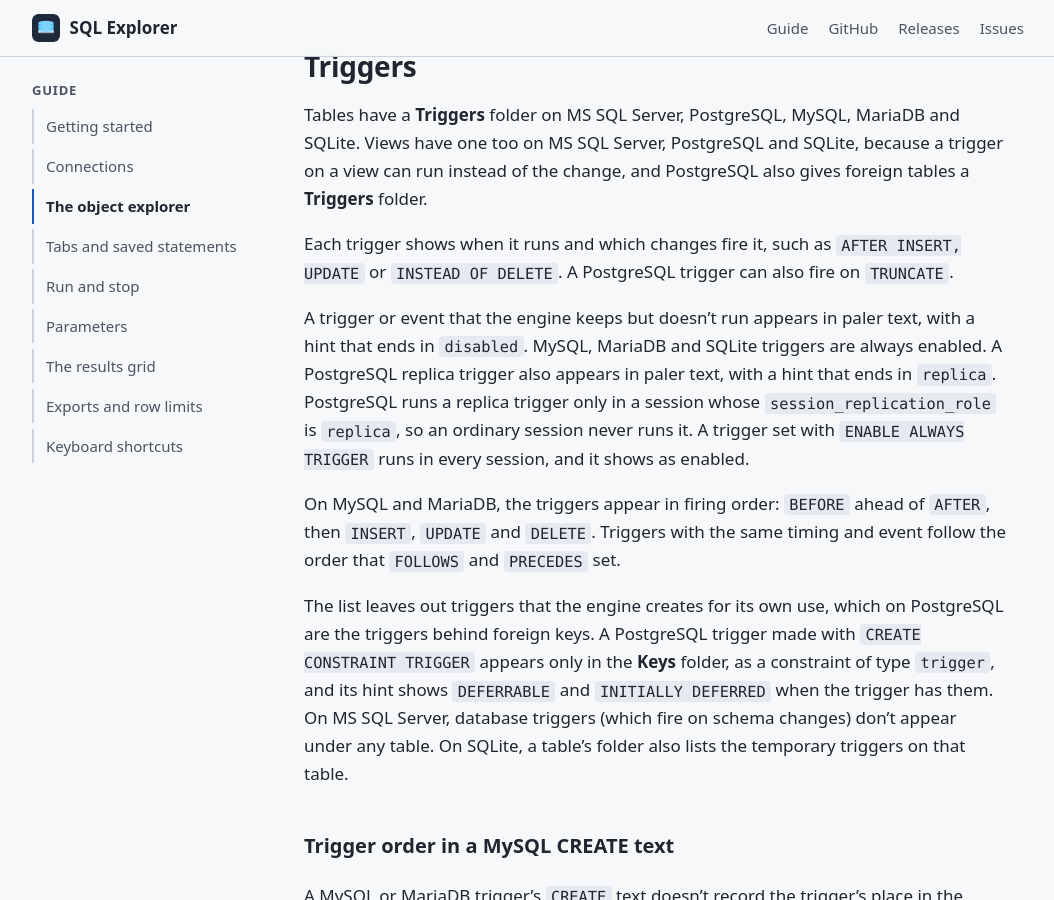
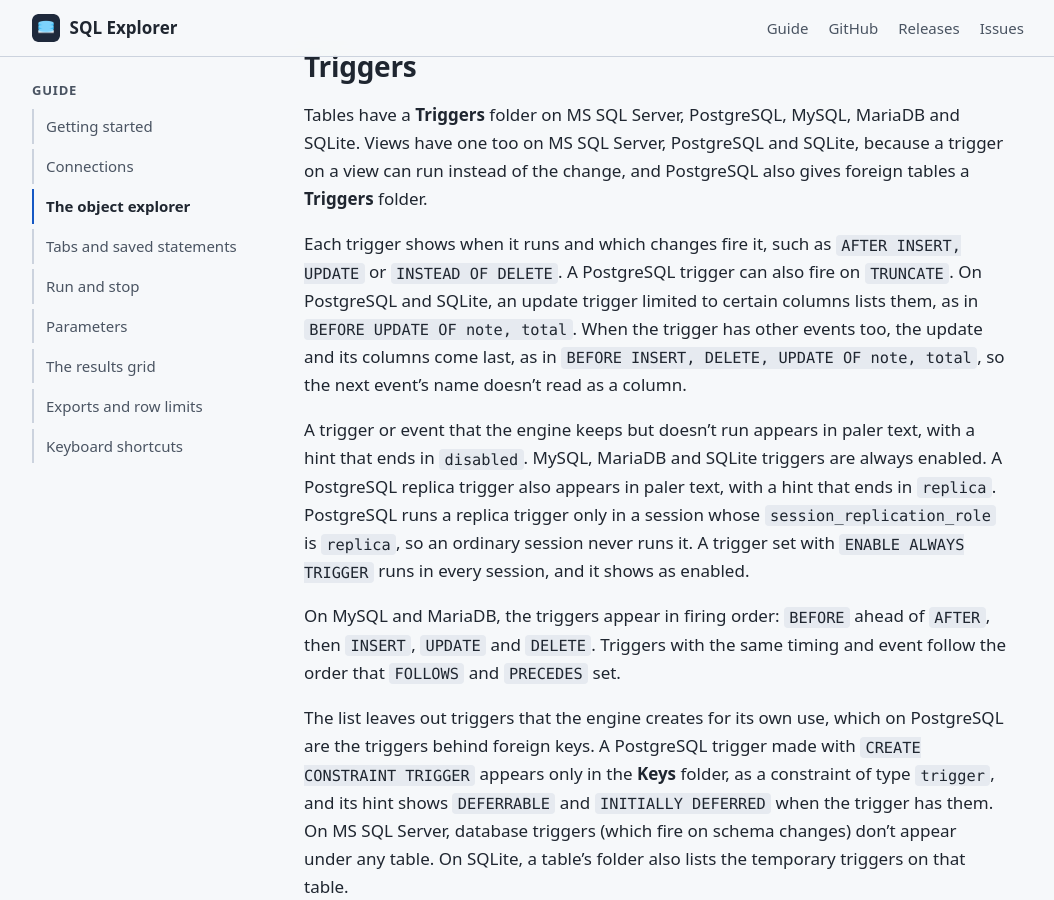
Before and after one commit to wetherc/sql-explorer, a Jekyll site: the page built from docs/guide/explorer.md, in a window 1280 px wide and 900 px high, scrolled down 823 px. Shown: the whole window, without its empty margins (112-1166 px from the left). Built offline with Jekyll 4.4.1, drawn with Linux system fonts in a browser that asks for light colours.

Commit message:
Describe UPDATE OF columns and type OIDs in the user guide
The trigger hint of PostgreSQL and SQLite names the columns of an UPDATE
OF clause, and puts the update last when the trigger has more events. The
Triggers section of the object explorer topic gives both forms of the hint.

The PostgreSQL driver prepares only a statement that reads, and the prepare
finds the names of custom types. A statement that writes gets its column
types from the row description, so a custom type shows its numeric OID.
The results grid topic states this next to the _mytype example.

```diff
--- a/docs/guide/explorer.md
+++ b/docs/guide/explorer.md
@@ -38,7 +38,11 @@ foreign tables a **Triggers** folder.
 
 Each trigger shows when it runs and which changes fire it, such as
 `AFTER INSERT, UPDATE` or `INSTEAD OF DELETE`. A PostgreSQL trigger can also
-fire on `TRUNCATE`.
+fire on `TRUNCATE`. On PostgreSQL and SQLite, an update trigger limited to
+certain columns lists them, as in `BEFORE UPDATE OF note, total`. When the
+trigger has other events too, the update and its columns come last, as in
+`BEFORE INSERT, DELETE, UPDATE OF note, total`, so the next event's name
+doesn't read as a column.
 
 A trigger or event that the engine keeps but doesn't run appears in paler text,
 with a hint that ends in `disabled`. MySQL, MariaDB and SQLite triggers are
```
Also changed, not shown: docs/guide/results.md (+2 -0 lines).
